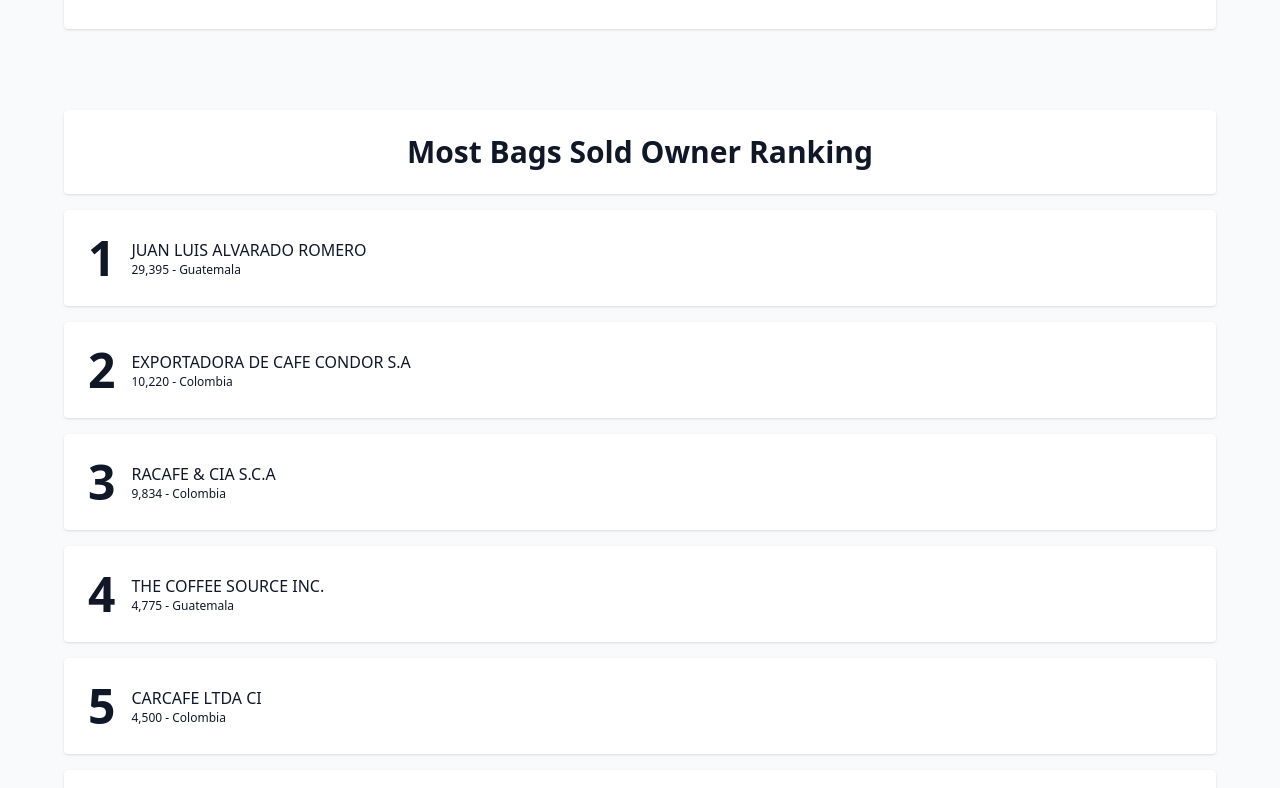
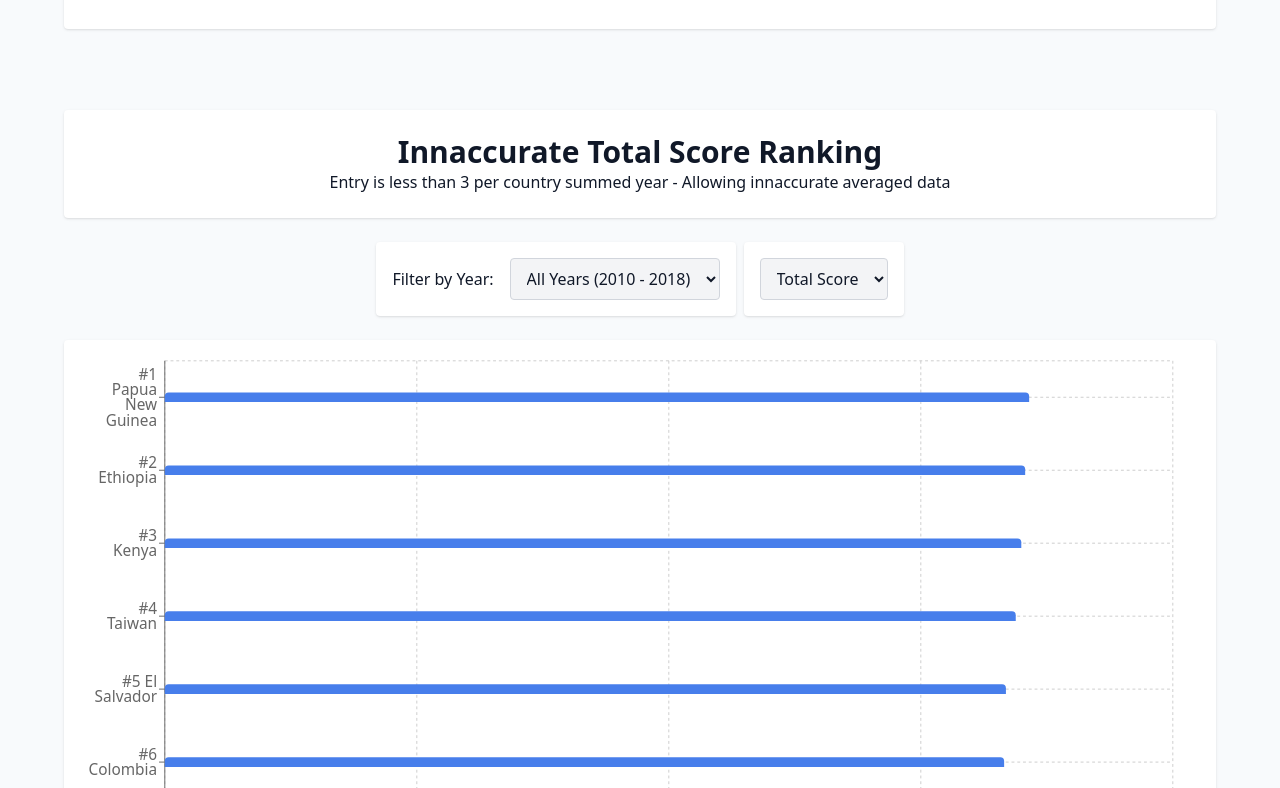
Before and after one commit to fangbuilt/bizstats-coffee, a React (Vite) app: page / in a window 1280 px wide. Shown: the part 1852-2640 px from the top of the page. Built offline with nearby package versions, Linux system fonts and the light colour scheme.

Commit message:
brought back innaccurate data for insight

```diff
--- /dev/null
+++ b/src/components/charRankInnaccurate.tsx
@@ -0,0 +1,125 @@
+import { useState } from "react";
+import { CorgisCoffee, scoreCategories } from "../utils";
+import { Bar, BarChart, CartesianGrid, ResponsiveContainer, Tooltip, XAxis, YAxis } from "recharts";
+
+export default function CharRankInnaccurate({ data }: { data: CorgisCoffee[] }) {
+    const [selectedYear, setSelectedYear] = useState<number | 'all'>('all');
+    const [rankBy, setRankBy] = useState<'Total' | keyof typeof scoreCategories>('Total');
+
+    const allYears = Array.from(
+        new Set(
+            data.map(entry => entry.Year)
+        )
+    ).sort();
+
+    const topCountriesData = Object.values(
+        data.reduce((accumulated, entry) => {
+            const year = entry.Year;
+            if (selectedYear !== 'all' && year !== selectedYear) return accumulated;
+
+            const country = entry.Location.Country;
+
+            if (!accumulated[country]) {
+                accumulated[country] = {
+                    country,
+                    totalScore: 0,
+                    count: 0,
+                    ...Object.keys(scoreCategories).reduce((accumulatedCategories, key) => {
+                        accumulatedCategories[key as keyof typeof scoreCategories] = 0;
+                        return accumulatedCategories;
+                    }, {} as Record<keyof typeof scoreCategories, number>)
+                }
+            }
+
+            accumulated[country].totalScore += entry.Data.Scores.Total;
+            accumulated[country].count += 1;
+
+            for (const key of Object.keys(scoreCategories) as (keyof typeof scoreCategories)[]) {
+                accumulated[country][key] += entry.Data.Scores[key];
+            }
+
+            return accumulated;
+        }, {} as Record<
+            string, {
+                country: string,
+                totalScore: number,
+                count: number
+            } & Record<keyof typeof scoreCategories, number>
+        >)
+    )
+        .map(averaged => ({
+            country: averaged.country,
+            Value:
+                rankBy === 'Total'
+                    ? (averaged.totalScore / averaged.count)
+                    : (averaged[rankBy] / averaged.count)
+        }))
+        .sort((a, b) => b.Value - a.Value)
+        .slice(0, 10)
+        .map((sorted, index) => ({ ...sorted, rank: index + 1 }));
+    return (
+        <div className="flex flex-col gap-6 w-full max-w-6xl" >
+            <div className="p-6 rounded shadow w-full text-sm sm:text-base bg-white text-center">
+                <h3>Innaccurate {rankBy === 'Total' ? 'Total Score Ranking' : rankBy + ' Ranking'}</h3>
+                <p>Entry is less than 3 per country summed year - Allowing innaccurate averaged data</p>
+            </div>
+
+            <div className="flex flex-col sm:flex-row flex-wrap gap-2 items-stretch sm:items-center justify-center">
+                <div className="flex flex-col sm:flex-row items-start sm:items-center gap-2 sm:gap-4 p-4 shadow rounded w-full sm:w-auto bg-white">
+                    <label htmlFor="year">Filter by Year:</label>
+                    <select
+                        name="year"
+                        id="year"
+                        value={selectedYear}
+                        className="w-full sm:w-auto border border-gray-300 rounded px-3 py-2 focus:outline-none focus:ring-2 focus:ring-indigo-500"
+                        onChange={event => setSelectedYear(event.target.value === 'all' ? 'all' : Number(event.target.value))}
+                    >
+                        <option value="all">All Years (2010 - 2018)</option>
+                        {allYears.map(year => (
+                            <option key={year} value={year}>{year}</option>
+                        ))}
+                    </select>
+                </div>
+
+                <div className="flex flex-col sm:flex-row items-start sm:items-center gap-2 sm:gap-4 p-4 shadow rounded w-full sm:w-auto bg-white">
+                    <select
+                        name="rankBy"
+                        id="rankBy"
+                        onChange={event => setRankBy(event.target.value as any)}
+                        className="w-full sm:w-auto border border-gray-300 rounded px-3 py-2 focus:outline-none focus:ring-2 focus:ring-indigo-500"
+                        value={rankBy}
+                    >
+                        <option value="Total">Total Score</option>
+                        {Object.keys(scoreCategories).map(key => (
+                            <option key={key} value={key}>{key}</option>
+                        ))}
+                    </select>
+                </div>
+            </div>
+
+            {/* Rankings Chart */}
+            <ResponsiveContainer width="100%" height={topCountriesData.length * 80} className="rounded shadow p-4 bg-white">
+                <BarChart data={topCountriesData} layout="vertical">
+                    <CartesianGrid strokeDasharray="3 3" />
+                    <XAxis type="number" />
+                    <YAxis
+                        dataKey="Country"
+                        type="category"
+                        tickFormatter={(_, index) => {
+                            const rank = topCountriesData[index]?.rank;
+                            const countryName = topCountriesData[index]?.country;
+                            return `#${rank} ${countryName}`;
+                        }}
+                    />
+                    <Tooltip
+                        formatter={(value: number) => value.toFixed(2)}
+                    />
+
+                    <Bar dataKey="Value" fill="hsl(220, 80%, 60%)" radius={[4, 4, 0, 0]} barSize={10} />
+                </BarChart>
+            </ResponsiveContainer>
+
+        </div >
+
+    )
+}
--- a/src/routes/index.lazy.tsx
+++ b/src/routes/index.lazy.tsx
@@ -3,6 +3,7 @@ import { cleanedCoffeeData } from '../utils';
 import AvgChar from '../components/avgChar';
 import CharRank from '../components/charRank';
 import MostBags from '../components/mostBags';
+import CharRankInnaccurate from '../components/charRankInnaccurate';
 
 export const Route = createLazyFileRoute('/')({
   component: Index,
@@ -15,6 +16,8 @@ function Index() {
       <hr className='my-4' />
       <CharRank data={cleanedCoffeeData} />
       <hr className='my-4' />
+      <CharRankInnaccurate data={cleanedCoffeeData} />
+      <hr className='my-4' />
       <MostBags data={cleanedCoffeeData} />
     </div>
 
```
